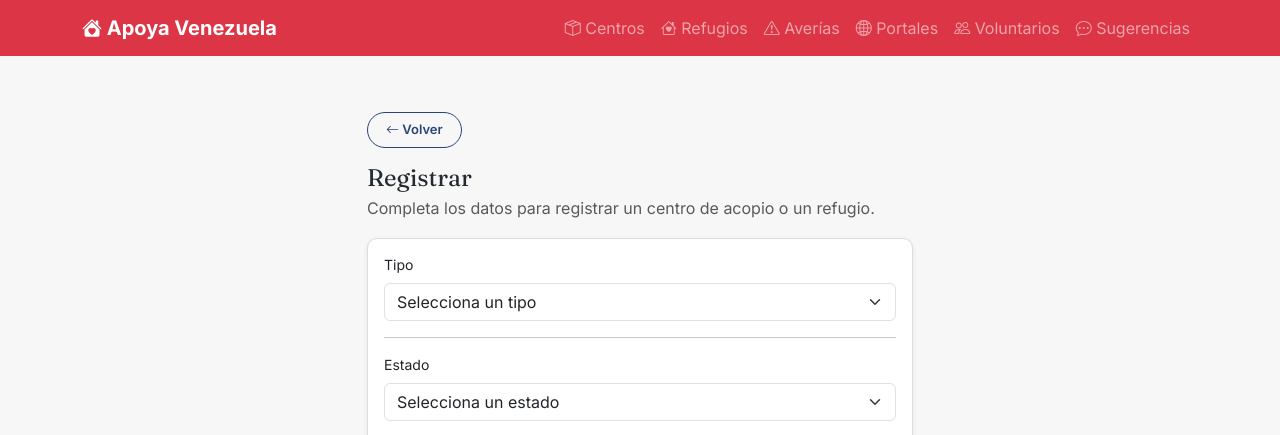
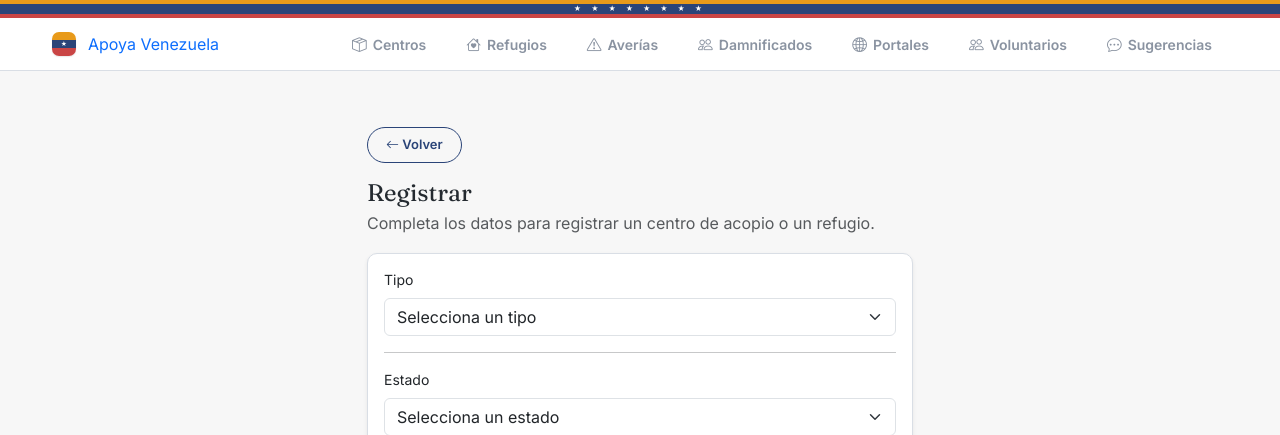
Before and after one commit to FawziL/acopio, a PHP site: page /views/registrar.php in a window 1280 px wide. Shown: the top 435 px of the page. Run offline with PHP 8.4, Linux system fonts and the light colour scheme; data comes from the database, SQL or seed files in the repository; some libraries are stand-ins or nearby versions.

Commit message:
refactor: replace inline navbar with partials for consistency across views

```diff
--- a/views/registrar.php
+++ b/views/registrar.php
@@ -12,38 +12,8 @@
     <script src="https://challenges.cloudflare.com/turnstile/v0/api.js" async defer></script>
 </head>
 <body>
-    <nav class="navbar navbar-expand-lg navbar-dark bg-danger">
-        <div class="container">
-            <a class="navbar-brand fw-bold" href="/">
-                <i class="bi bi-house-heart-fill"></i> Apoya Venezuela
-            </a>
-            <button class="navbar-toggler" type="button" data-bs-toggle="collapse" data-bs-target="#navbarNav">
-                <span class="navbar-toggler-icon"></span>
-            </button>
-            <div class="collapse navbar-collapse" id="navbarNav">
-                <ul class="navbar-nav ms-auto">
-                    <li class="nav-item">
-                        <a class="nav-link" href="/centros-acopio"><i class="bi bi-box-seam"></i> Centros</a>
-                    </li>
-                    <li class="nav-item">
-                        <a class="nav-link" href="/refugios"><i class="bi bi-house-heart"></i> Refugios</a>
-                    </li>
-                    <li class="nav-item">
-                        <a class="nav-link" href="/averias/lista"><i class="bi bi-exclamation-triangle"></i> Averías</a>
-                    </li>
-                    <li class="nav-item">
-                        <a class="nav-link" href="/portales"><i class="bi bi-globe2"></i> Portales</a>
-                    </li>
-                    <li class="nav-item">
-                        <a class="nav-link" href="/voluntarios/lista"><i class="bi bi-people"></i> Voluntarios</a>
-                    </li>
-                    <li class="nav-item">
-                        <a class="nav-link" href="/sugerencias"><i class="bi bi-chat-dots"></i> Sugerencias</a>
-                    </li>
-                </ul>
-            </div>
-        </div>
-    </nav>
+    <?php $activeNav = 'registrar'; ?>
+    <?php require_once __DIR__ . '/partials/navbar.php'; ?>
 
     <main class="av-main">
         <div class="container py-4">
```
Also changed, not shown: index.php (+6 -12 lines), views/centros-acopio.php (+3 -7 lines), views/refugios.php (+3 -7 lines), views/voluntarios.php (+2 -32 lines).
